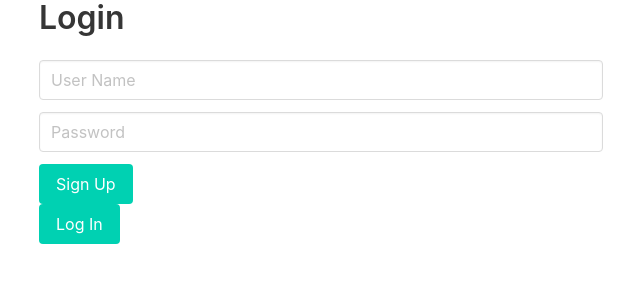
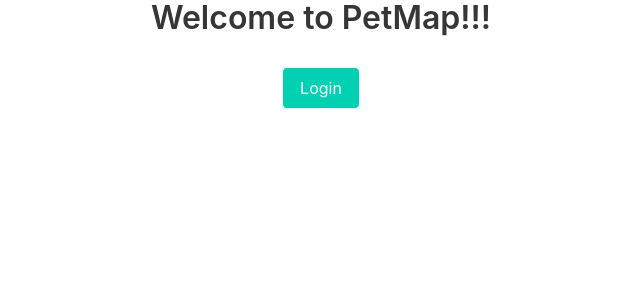
Before and after one commit to AdanH2/PetMap, a React (Create React App) app in the folder frontend/: page / in a window 1280 px wide. Shown: the top 300 px of the page, without its empty margins (319-959 px from the left). Built offline with nearby package versions, Linux system fonts and the light colour scheme.

Commit message:
Added home page and alerts to user upon logging in

```diff
--- a/frontend/package.json
+++ b/frontend/package.json
@@ -7,6 +7,7 @@
     "@testing-library/react": "^13.4.0",
     "@testing-library/user-event": "^13.5.0",
     "axios": "^1.3.4",
+    "bcryptjs": "^2.4.3",
     "bulma": "^0.9.4",
     "react": "^18.2.0",
     "react-dom": "^18.2.0",
--- a/frontend/src/App.js
+++ b/frontend/src/App.js
@@ -3,6 +3,7 @@ import ProductList from "./components/ProductList";
 import AddProduct from "./components/AddProduct";
 import EditProduct from "./components/EditProduct";
 import Login from "./components/Login";
+import Home from "./components/Home";
 
 function App() {
   return (
@@ -11,7 +12,8 @@ function App() {
       <div className="columns">
         <div className="column is-half is-offset-one-quarter">
           <Routes>
-            <Route path="/" element={<Login/>}/>
+            <Route path="/" element={<Home/>}/>
+            <Route path="/login" element={<Login/>}/>
             <Route path="/home" element={<ProductList />}/>
             <Route path="/add" element={<AddProduct />}/>
             <Route path="/edit/:id" element={<EditProduct />}/>
--- /dev/null
+++ b/frontend/src/components/Home.js
@@ -0,0 +1,17 @@
+import { Link } from "react-router-dom";
+
+
+const Home = () => {
+  return (
+    <div style={{textAlign:'center'}}>
+        <div className="title">
+            Welcome to PetMap!!!
+        </div>
+        <div>
+            <Link to="/login" className="button is-primary mt-2">Login</Link>
+        </div>
+    </div>
+  )
+};
+
+export default Home;
--- a/frontend/src/components/Login.js
+++ b/frontend/src/components/Login.js
@@ -35,8 +35,10 @@ const Login = () => {
 
             bcrypt.compare(password, retrievedPassword, function(err, isMatch){
                 if(err){
+                    alert("Incorrect Username.");
                     throw err;
                 } else if(!isMatch){
+                    alert("Incorrect Password.")
                     console.log("Passwords do not match.");
                 } else {
                     console.log("Passwords match.");
@@ -78,7 +80,7 @@ const Login = () => {
             </form>
 
             <div className="field">
-                <button className="button is-primary" onClick={(e) => loginUser(e)}>Log In</button>
+                <button className="button is-primary" style={{marginTop:'10px'}} onClick={(e) => loginUser(e)}>Log In</button>
             </div>
         </div>
     )
```
Also changed, not shown: 1 other file (tests, documents, lock files or other folders).
